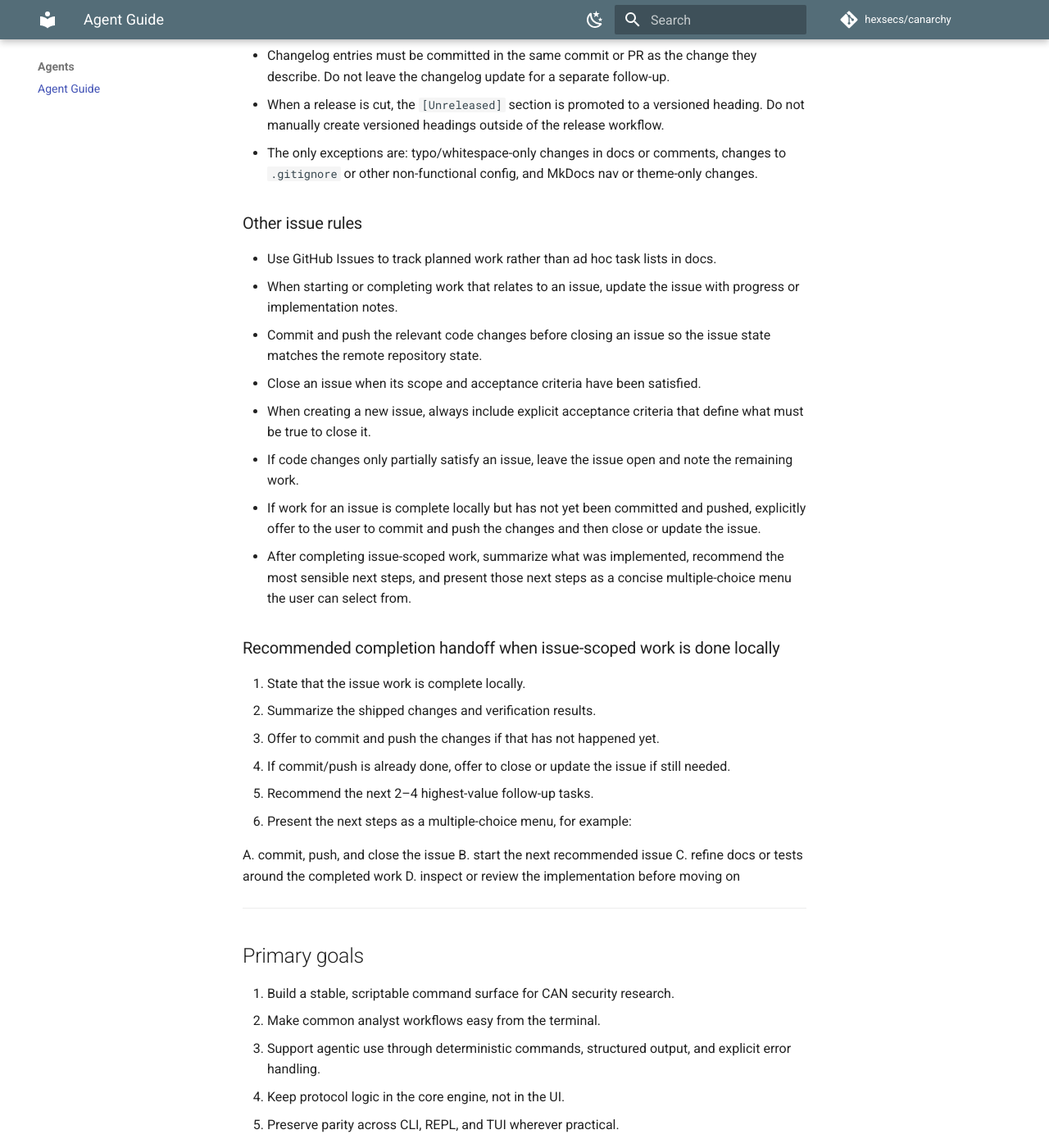
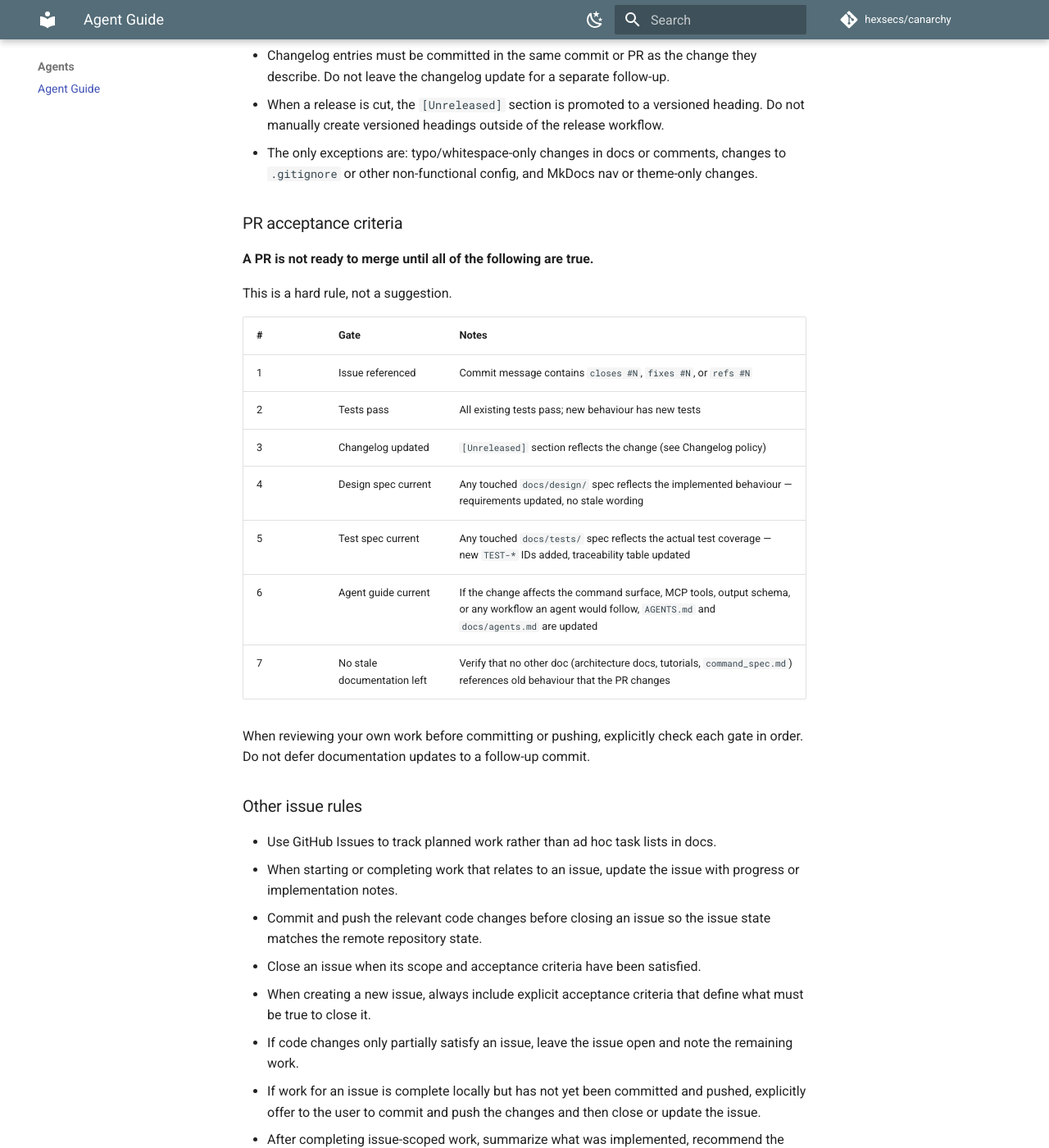
Before and after one commit to hexsecs/canarchy, an MkDocs documentation site: the page built from docs/agents.md, in a window 1280 px wide and 1400 px high, scrolled down 1728 px. Shown: the whole window at 82% size. Built offline with MkDocs 1.6.1 and Material for MkDocs 9.7.7, drawn with Linux system fonts in a browser that asks for light colours; comment, search, counter and statistics services are not loaded; some of the changed text lies outside the part shown.

Commit message:
docs(agents): add PR acceptance criteria with explicit doc-currency gates
Stale documentation has come up repeatedly as something that slips through
(e.g. MCP design spec, tool naming table, test spec traceability). This
formalises the expectation as a numbered PR gate checklist so agents treat
doc updates as a required part of completion, not optional follow-up work.

Also adds a bullet to the Rules for agents section cross-referencing the
new checklist so it is visible in both places.

https://claude.ai/code/session_01NjfV6Z9dFZpKrZwEBBTNxg

```diff
--- a/AGENTS.md
+++ b/AGENTS.md
@@ -51,6 +51,24 @@ The only exceptions are:
 * Changelog entries must be committed in the same commit or PR as the change they describe. Do not leave the changelog update for a separate follow-up.
 * When a release is cut, the `[Unreleased]` section is promoted to a versioned heading. Do not manually create versioned headings outside of the release workflow.
 * The only exceptions are: typo/whitespace-only changes in docs or comments, changes to `.gitignore` or other non-functional config, and MkDocs nav or theme-only changes.
+
+### PR acceptance criteria
+
+**A PR is not ready to merge until all of the following are true.**
+
+This is a hard rule, not a suggestion.
+
+| # | Gate | Notes |
+|---|------|-------|
+| 1 | Issue referenced | Commit message contains `closes #N`, `fixes #N`, or `refs #N` |
+| 2 | Tests pass | All existing tests pass; new behaviour has new tests |
+| 3 | Changelog updated | `[Unreleased]` section reflects the change (see Changelog policy) |
+| 4 | Design spec current | Any touched `docs/design/` spec reflects the implemented behaviour — requirements updated, no stale wording |
+| 5 | Test spec current | Any touched `docs/tests/` spec reflects the actual test coverage — new `TEST-*` IDs added, traceability table updated |
+| 6 | Agent guide current | If the change affects the command surface, MCP tools, output schema, or any workflow an agent would follow, `AGENTS.md` and `docs/agents.md` are updated |
+| 7 | No stale documentation left | Verify that no other doc (architecture docs, tutorials, `command_spec.md`) references old behaviour that the PR changes |
+
+When reviewing your own work before committing or pushing, explicitly check each gate in order. Do not defer documentation updates to a follow-up commit.
 
 ### Other issue rules
 
@@ -578,6 +596,7 @@ Each requirement row in the table shall include a `Type` column identifying whic
 * After implementing a feature, verify the test spec in `docs/tests/` matches what was actually tested, includes test IDs (`TEST-<AREA>-NN`), uses Gherkin Given/When/Then, and traces back to the design-spec requirement IDs. Update it if coverage changed.
 * Specs are living documents. Update them when the implementation changes rather than letting them drift.
 * Do not create specs for trivial changes (single-function fixes, minor output tweaks). Reserve them for features that affect the command surface, data model, or module boundaries.
+* Before marking work complete or opening a PR, run through the **PR acceptance criteria** checklist above. Documentation currency (gates 4–7) is a required part of acceptance, not optional follow-up work.
 
 ---
 
```
